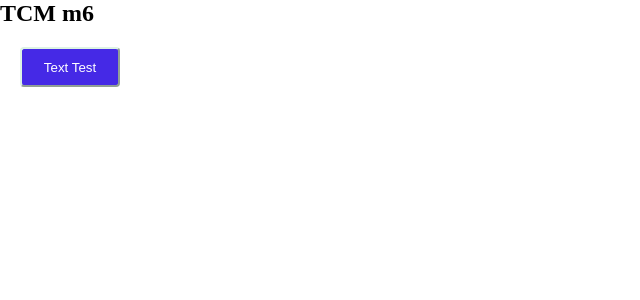
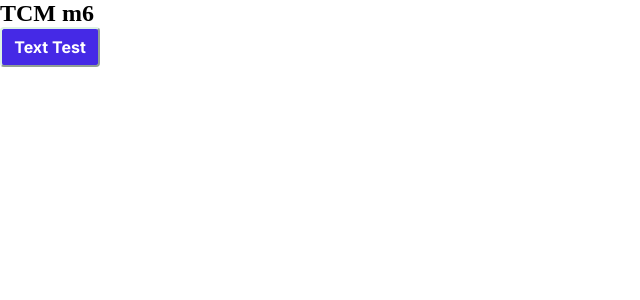
Before and after one commit to Motors-Shop-Full-Stack/m6-frontend, a React (Create React App) app: page / in a window 1280 px wide. Shown: the top 300 px of the page, without its empty margins (0-640 px from the left). Built offline with nearby package versions, Linux system fonts and the light colour scheme.

Commit message:
fix: botton margins

```diff
--- a/src/components/Button/style.ts
+++ b/src/components/Button/style.ts
@@ -5,8 +5,8 @@ interface Props {
   backgroundC: string;
   fontC: string;
   width: string;
+  height: string;
   maxWd?: string;
-  height: string;
   maxHt?: string;
 }
 
@@ -55,14 +55,17 @@ export const StyledButton = styled.button<Props>`
   max-width: ${(props) => handleMaxWidth(props)};
   height: ${(props) => handleHeight(props)};
   max-height: ${(props) => handleMaxHeight(props)};
-  margin-left: 20px;
-  margin-top: 20px;
   border-color: ${(props) => handleBorderColors(props)};
   border-radius: 4px;
   &:hover {
     background-color: ${(props) => handleBackGroundHover(props)};
     color: ${(props) => handleFontHover(props)};
   }
+  font-family: 'Inter';
+  font-style: normal;
+  font-weight: 600;
+  font-size: 16px;
+  line-height: 0px;
 `;
 
 // const handleFontColors = (props: Props) => {
```
